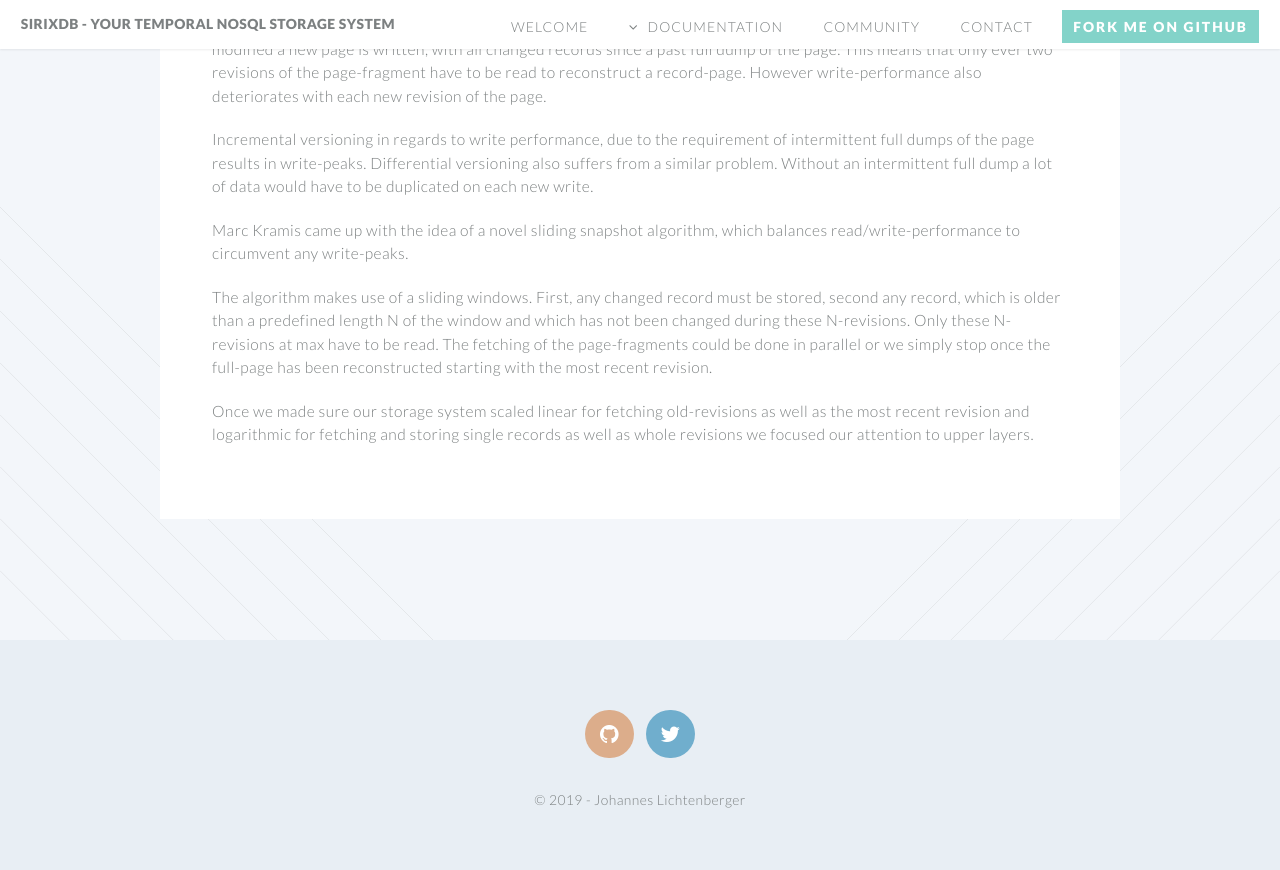
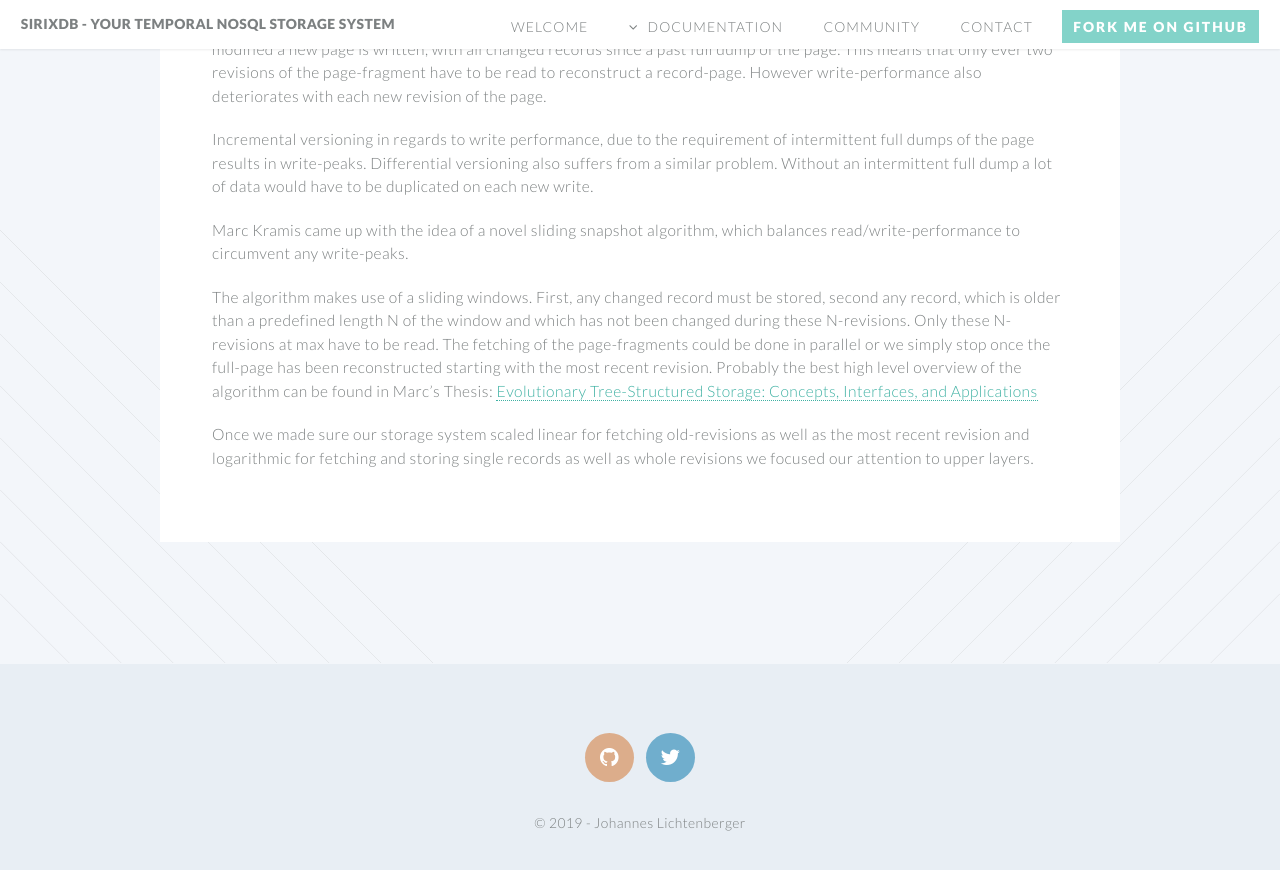
Before and after one commit to sirixdb/sirixdb.github.io, a Jekyll site: the page built from architecture.md, in a window 1280 px wide and 900 px high, scrolled down 4846 px. Shown: the top 870 px of the window. Built offline with Jekyll 4.4.1, drawn with Linux system fonts in a browser that asks for light colours; our own code applies the rules of GitHub Pages for plain Markdown files.

Commit message:
Update architecture.md

```diff
--- a/architecture.md
+++ b/architecture.md
@@ -81,6 +81,6 @@ Incremental versioning in regards to write performance, due to the requirement o
 
 Marc Kramis came up with the idea of a novel sliding snapshot algorithm, which balances read/write-performance to circumvent any write-peaks.
 
-The algorithm makes use of a sliding windows. First, any changed record must be stored, second any record, which is older than a predefined length N of the window and which has not been changed during these N-revisions. Only these N-revisions at max have to be read. The fetching of the page-fragments could be done in parallel or we simply stop once the full-page has been reconstructed starting with the most recent revision.
+The algorithm makes use of a sliding windows. First, any changed record must be stored, second any record, which is older than a predefined length N of the window and which has not been changed during these N-revisions. Only these N-revisions at max have to be read. The fetching of the page-fragments could be done in parallel or we simply stop once the full-page has been reconstructed starting with the most recent revision. Probably the best high level overview of the algorithm can be found in Marc's Thesis: [Evolutionary Tree-Structured Storage: Concepts, Interfaces, and Applications](http://pubsys.mmsp-kn.de/pubsys/publishedFiles/Kramis2014.pdf)
 
 Once we made sure our storage system scaled linear for fetching old-revisions as well as the most recent revision and logarithmic for fetching and storing single records as well as whole revisions we focused our attention to upper layers.
```
